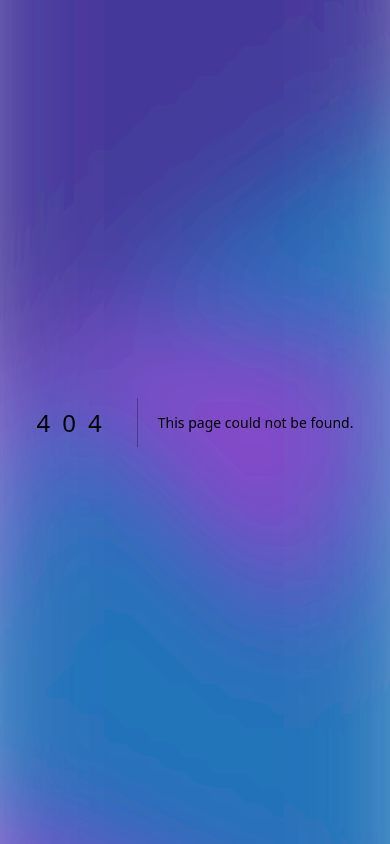
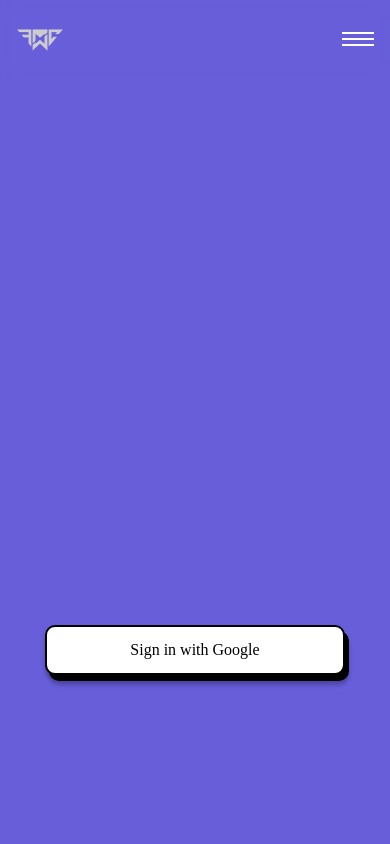
Before and after one commit to soustab10/fmc24-client, a Next.js app: page /login in a window 390 px wide. Before the commit this address had no page. Shown: the top 844 px of the page. Built offline with nearby package versions, Linux system fonts and the light colour scheme; a web font is replaced by a local one.

Commit message:
google login sample

```diff
--- a/package.json
+++ b/package.json
@@ -13,6 +13,7 @@
     "@emotion/styled": "^11.11.0",
     "@mui/material": "^5.14.7",
     "@next/font": "^13.4.19",
+    "@react-oauth/google": "^0.11.1",
     "@types/node": "20.5.7",
     "@types/react": "18.2.21",
     "@types/react-dom": "18.2.7",
--- /dev/null
+++ b/src/pages/login/index.jsx
@@ -0,0 +1,28 @@
+import React from 'react'
+import { GoogleOAuthProvider } from '@react-oauth/google';
+import Classes from "./login.module.css"
+import Header from "../landingpage/Header"
+import Footer from "../landingpage/Footer"
+const LogIn = () => {
+  return (
+   <>
+    <Header/>
+    <div className={Classes.auth_section}>
+          <div className={Classes.top}></div>
+
+      <div className={Classes.authenticateButton}>
+      <GoogleOAuthProvider
+      icon={true}
+    //   clientId=""
+      className={Classes.gButton}>
+          <p>Sign in with Google</p>
+      </GoogleOAuthProvider>
+
+      </div>
+    </div>
+    <Footer/>
+   </>
+  )
+}
+
+export default LogIn
--- /dev/null
+++ b/src/pages/login/login.module.css
@@ -0,0 +1,165 @@
+.auth_section {
+    position: relative;
+    display: grid;
+    justify-content: center;
+    background: #685eda;
+    height: 88vh;
+  }
+  .top {
+    position: absolute;
+    width: 568px;
+    height: 58px;
+    left: 12%;
+    top: 21%;
+    font-family: 'Montserrat';
+    font-style: normal;
+    font-weight: 600;
+    font-size: 50px;
+    line-height: 68px;
+    color: #ffffff;
+  }
+  .top2 {
+    position: absolute;
+    width: 552px;
+    height: 58px;
+    left: 12%;
+    top: 34%;
+    font-family: 'Montserrat';
+    font-style: normal;
+    font-weight: 500;
+    font-size: 36px;
+    line-height: 44px;
+    color: #ffffff;
+  }
+  .auth_section img {
+    display: flex;
+    width: 22vw;
+    position: absolute;
+    right: 15%;
+    top: 60px;
+    justify-content: right;
+  }
+  .authenticateButton {
+    display: flex;
+    justify-content: center;
+    align-items: center;
+    position: absolute;
+    top: 55%;
+    box-sizing: border-box;
+
+    position: absolute;
+    width: 30vw;
+    height: 71px;
+    background: #ffffff;
+    border: 2px solid #000000;
+    box-shadow: 0px 4px 4px rgba(0, 0, 0, 0.25);
+    border-radius: 10px;
+    left: 12%;
+    filter: drop-shadow(4px 6px 0px #000000);
+  }
+
+  .gButton {
+    width: 30vw;
+    height: 71px;
+    background: #ffffff;
+    border-radius: 10px!important;
+    font-size: 26px;
+    opacity: 1!important;
+    z-index: -1;
+    margin: auto;
+    display: flex;
+    justify-content: center;
+    align-items: center;
+    text-align: center;
+    font-weight: 500;
+  }
+
+  .authenticateButton p {
+    font-size: 26px;
+    font-family: 'Montserrat';
+    color: #000000;
+    opacity: 1;
+    align-items: center;
+    text-align: center;
+  }
+
+  .Avatar1 img {
+    position: relative;
+  }
+
+  @media screen and (max-width: 786px) {
+    .auth_section {
+      display: flex;
+      justify-content: center;
+      flex-direction: column;
+      width: 100%;
+      padding-left: 0;
+      padding: 20px;
+      max-height: 140vh;
+      height: 140vh;
+      /* overflow-x: hidden; */
+    }
+    .auth_section img {
+      width: 40vw;
+      position: relative;
+      min-width: 200px;
+      padding: 0;
+      left: 0;
+      top: -5vh;
+      right: 0;
+      margin: auto;
+    }
+
+    .authenticateButton p {
+      font-size: 1em;
+      font-family: 'Montserrat';
+      color: #000000;
+      opacity: 1;
+      align-items: center;
+      text-align: center;
+    }
+    .top {
+      width: 300px;
+      top: -15vh;
+      position: relative;
+      font-size: 36px;
+      left: 0;
+      margin: auto;
+    }
+    .top2 {
+      width: 300px;
+      top: -29vh;
+      position: relative;
+      font-size: 27px;
+      left: 0;
+      margin: auto;
+    }
+    .gButton {
+      width: 320px;
+      height: 50px;
+      background: #ffffff;
+      border-radius: 10px;
+      font-size: 1em;
+      font-weight: 500;
+    }
+    .Avatar1 img {
+      position: relative;
+      width: 200px;
+      left: 0;
+      right: 0;
+    }
+    .authenticateButton {
+      position: relative;
+      width: 300px;
+      height: 50px;
+      top: -27vh;
+      left: 0;
+      margin: auto;
+    }
+  }
+
+  @media screen and (max-width: 950px) {
+    .auth_section img {
+      right: 3%;
+    }
+  }
```
Also changed, not shown: 2 other files (tests, documents, lock files or other folders).
